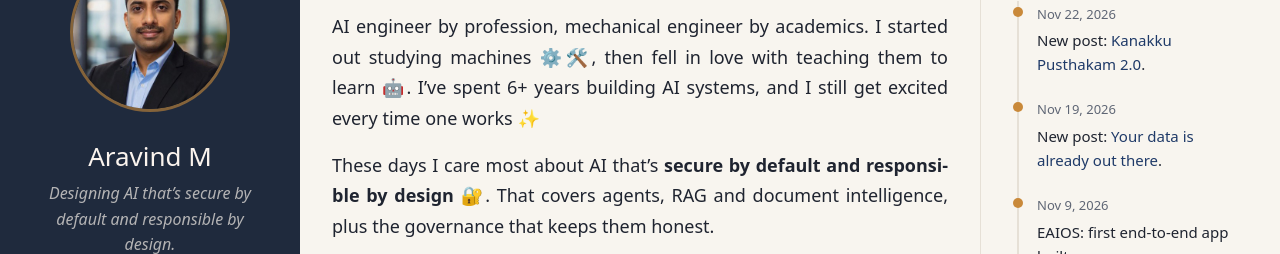
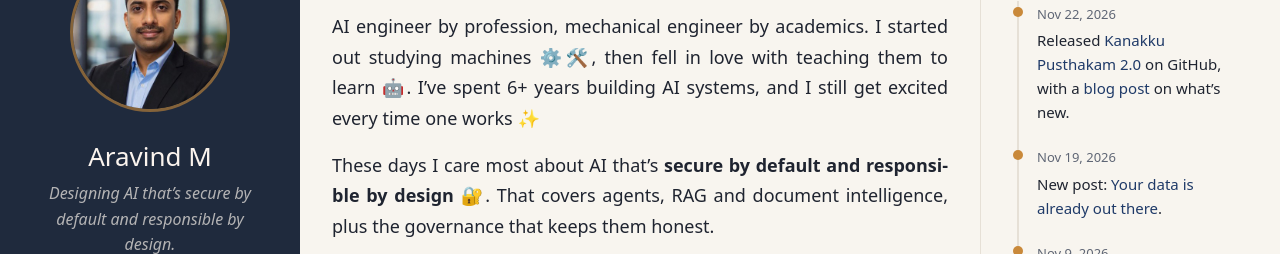
Before and after one commit to aravind-muraleedharan/aravind-muraleedharan.github.io, a plain HTML site: page index.html in a window 1280 px wide. Shown: the part 96-350 px from the top of the page. Drawn offline with Linux system fonts and the light colour scheme.

Commit message:
Blog: screenshot gallery with full-screen viewer; changelog

```diff
--- a/index.html
+++ b/index.html
@@ -230,7 +230,7 @@
       <ul>
         <li>
           <time datetime="2026-11-22">Nov 22, 2026</time>
-          <p>New post: <a href="blog/kanakku-pusthakam-2.html">Kanakku Pusthakam 2.0</a>.</p>
+          <p>Released <a href="https://github.com/aravind-muraleedharan/kanakku-pusthakam" target="_blank" rel="noopener noreferrer">Kanakku Pusthakam 2.0</a> on GitHub, with a <a href="blog/kanakku-pusthakam-2.html">blog post</a> on what’s new.</p>
         </li>
         <li>
           <time datetime="2026-11-19">Nov 19, 2026</time>
```
